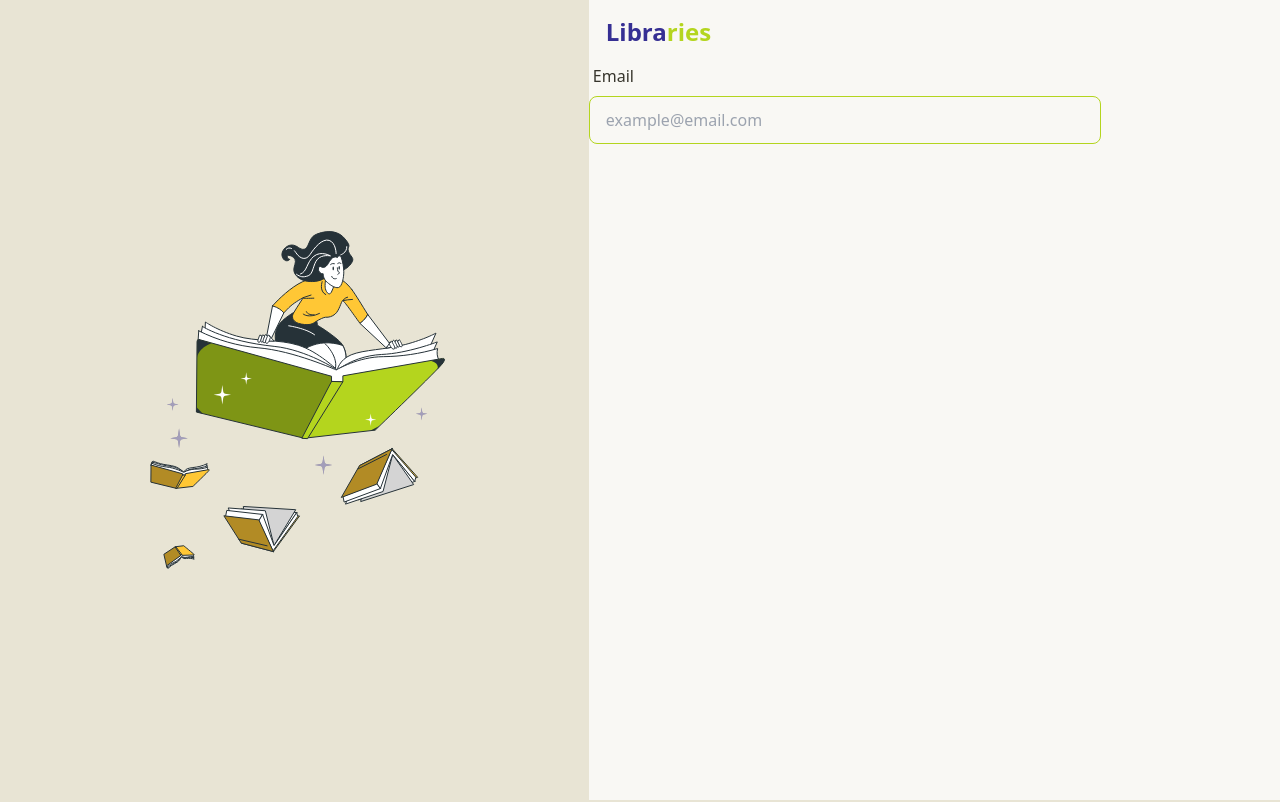
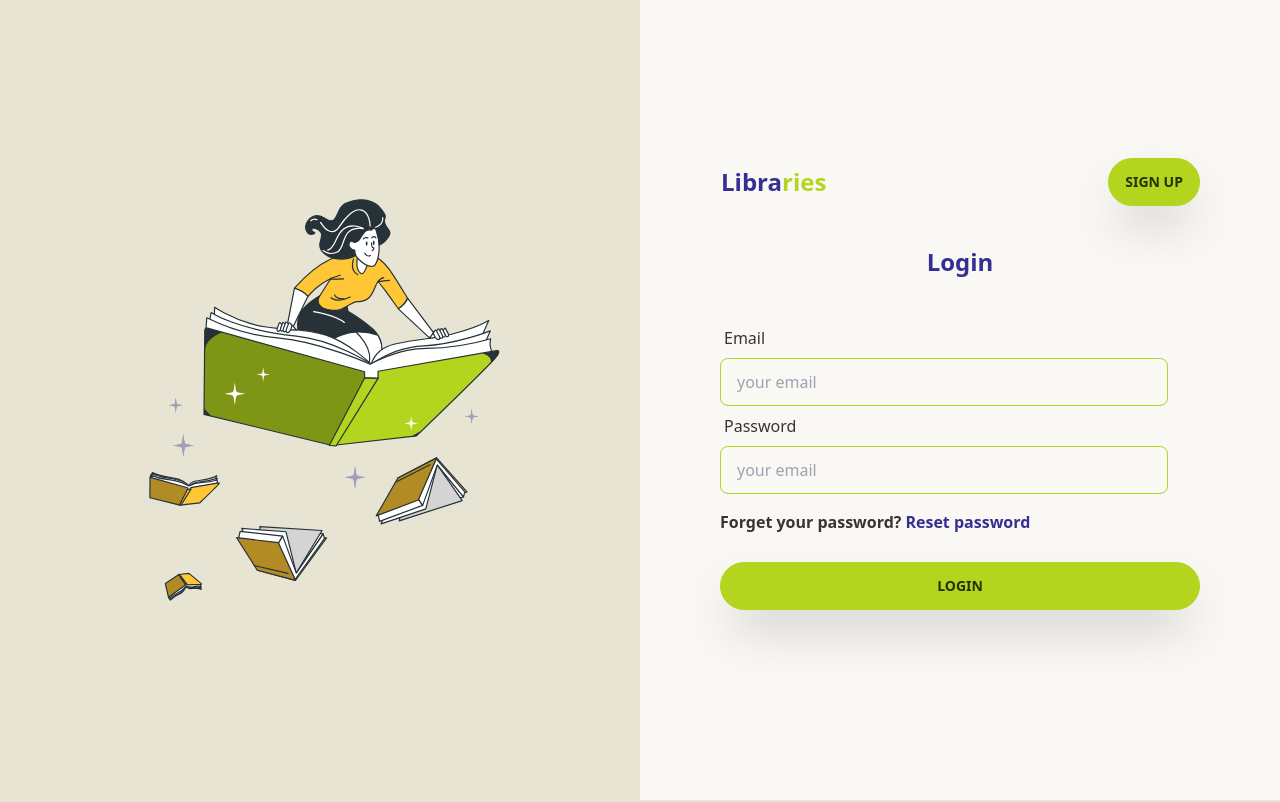
Before and after one commit to firmansubagjaa/Libraries-FE, a React (Vite) app: page /login in a window 1280 px wide. Shown: the top 802 px of the page. Built offline with nearby package versions, Linux system fonts and the light colour scheme.

Commit message:
add: login page

```diff
--- a/src/components/Elements/button/index.jsx
+++ b/src/components/Elements/button/index.jsx
@@ -1,10 +1,13 @@
 import React from "react";
+import { Link } from "react-router-dom";
 
 export default function Button(props) {
-  const { children, classname, variant } = props;
+  const { children, classname, variant, to } = props;
   return (
     <>
-      <button className={`btn btn-${variant} rounded-full ${classname}`}>{children}</button>
+      <Link to={to} className={`btn btn-${variant} rounded-full ${classname}`}>
+        {children}
+      </Link>
     </>
   );
 }
--- a/src/components/Elements/input/index.jsx
+++ b/src/components/Elements/input/index.jsx
@@ -7,7 +7,7 @@ export default function InputForms(props) {
 
   return (
     <>
-      <div className="form-control w-full max-w-xs">
+      <div className="form-control w-full max-w-md">
         <Label htmlFor={htmlFor} id={id}>
           {title}
         </Label>
--- a/src/components/Elements/input/input.jsx
+++ b/src/components/Elements/input/input.jsx
@@ -4,7 +4,7 @@ export default function Input(props) {
   const { type, placeholder, name, id } = props;
   return (
     <>
-      <input type={type} placeholder={placeholder} name={name} id={id} className="input input-bordered input-secondary min-w-screen xl:w-[32rem]" />
+      <input type={type} placeholder={placeholder} name={name} id={id} className="input input-bordered input-secondary min-w-screen" />
     </>
   );
 }
--- a/src/components/Fragments/FormLogin/index.jsx
+++ b/src/components/Fragments/FormLogin/index.jsx
@@ -1,11 +1,26 @@
 import React from "react";
 import InputForms from "../../Elements/input";
+import Button from "../../Elements/button";
+import { Link } from "react-router-dom";
+import Heading2 from "../../Elements/Heading/Heading2";
 
-export default function FormLogin(props) {
-  const { htmlFor, title, id, type, placeholder } = props;
+export default function FormLogin() {
   return (
-    <div>
-      <InputForms htmlFor={htmlFor} title={title} id={id} type={type} placeholder={placeholder} />
-    </div>
+    <>
+      <div className="flex justify-center pt-10">
+        <Heading2 classname="text-2xl font-bold text-primary">Login</Heading2>
+      </div>
+      <form className="w-full flex flex-col justify-center container my-10">
+        <InputForms htmlfor="email" title="Email" type="email" name="email" id="email" placeholder="your email" classname="" />
+        <InputForms htmlfor="password" title="Password" type="password" name="password" id="password" placeholder="your email" classname="" />
+        <span className="font-semibold py-4">
+          Forget your password?
+          <Link to="/ reset-password" className="link link-primary no-underline ml-1">
+            Reset password
+          </Link>
+        </span>
+        <Button classname="mt-3 btn-secondary shadow-2xl">Login</Button>
+      </form>
+    </>
   );
 }
--- a/src/components/Fragments/HeroAuth/index.jsx
+++ b/src/components/Fragments/HeroAuth/index.jsx
@@ -2,6 +2,7 @@ import React from "react";
 
 import hero from "../../../assets/svg/hero.svg";
 import Image from "../../Elements/Image";
+import FormLogin from "../FormLogin";
 
 export default function HeroAuth(props) {
   const { children, alt } = props;
@@ -10,10 +11,10 @@ export default function HeroAuth(props) {
     <>
       <div className="h-screen">
         <div className="flex">
-          <div className="flex bg-base-200 justify-center items-center min-h-screen w-[46vw]">
-            <Image src={hero} alt={alt} />
+          <div className="hidden md:flex bg-base-200 justify-center items-center min-h-screen">
+            <Image src={hero} alt={alt} classname="w-screen p-28" />
           </div>
-          <div>{children}</div>
+          <div className="flex flex-col justify-center w-screen">{children}</div>
         </div>
       </div>
     </>
--- a/src/components/Fragments/Navbar/index.jsx
+++ b/src/components/Fragments/Navbar/index.jsx
@@ -1,6 +1,7 @@
 import React from "react";
 import Button from "../../Elements/button";
 import Card from "../Card";
+import { Link } from "react-router-dom";
 
 // import galaxy from "@/assets/webp/galaxy.webp";
 
@@ -85,7 +86,9 @@ export default function Navbar() {
               {/* end */}
 
               <li>
-                <Button variant="ghost">Your Cart</Button>
+                <Button variant="ghost" to="/your-cart">
+                  Your Cart
+                </Button>
               </li>
               <li>
                 <Button variant="ghost">History</Button>
@@ -93,7 +96,11 @@ export default function Navbar() {
             </ul>
           </div>
           <div className="navbar-end">
-            <Button classname="btn-link no-underline hidden md:flex">Login</Button>
+            {/* <Link to={`/login`}> */}
+            <Button classname="btn-link no-underline hidden md:flex" to="/login">
+              Login
+            </Button>
+            {/* </Link> */}
             {/* <Button className="btn btn-secondary">Sign Up</Button> */}
             <button className="btn btn-secondary rounded-full">Sign Up</button>
           </div>
--- a/src/components/Layouts/AuthLayout.jsx
+++ b/src/components/Layouts/AuthLayout.jsx
@@ -5,18 +5,20 @@ import hero from "../../assets/svg/hero.svg";
 import Footer from "../Fragments/Footer";
 import HeroAuth from "../Fragments/HeroAuth";
 import Button from "../Elements/button";
+import FormLogin from "../Fragments/FormLogin";
 export default function AuthLayout(props) {
   const { children } = props;
 
   return (
     <>
       <HeroAuth>
-        <div className="mt-2">
-          <Button classname="btn btn-ghost normal-case text-primary text-2xl font-bold">
+        <div className="mt-2 flex justify-between container">
+          <Button classname="-ml-4 btn-ghost normal-case text-primary text-2xl font-bold" to="/">
             Libra<span className="text-secondary">ries</span>
           </Button>
+          <Button classname="btn-secondary shadow-2xl">Sign Up</Button>
         </div>
-        <div>{children}</div>
+        {children}
       </HeroAuth>
       <Footer />
     </>
--- a/src/pages/login/index.jsx
+++ b/src/pages/login/index.jsx
@@ -8,10 +8,7 @@ export default function Login() {
   return (
     <>
       <AuthLayout>
-        {/* <InputForms htmlFor="email" id="email" type="email" placeholder="example@email.com" /> */}
-        <div className="flex flex-col justify-center items-center">
-          <FormLogin htmlFor="email" title="Email" id="email" type="email" placeholder="example@email.com" />
-        </div>
+        <FormLogin />
       </AuthLayout>
     </>
   );
```
